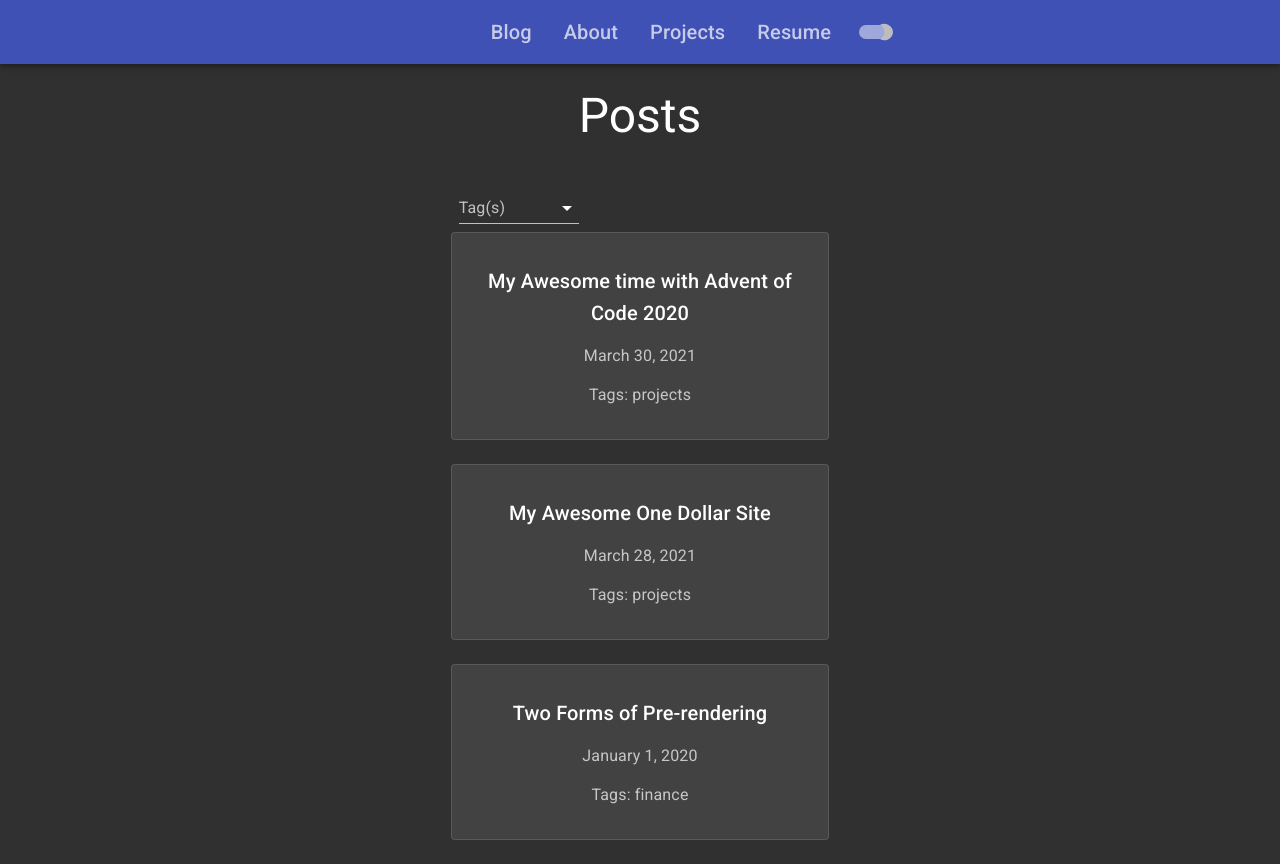
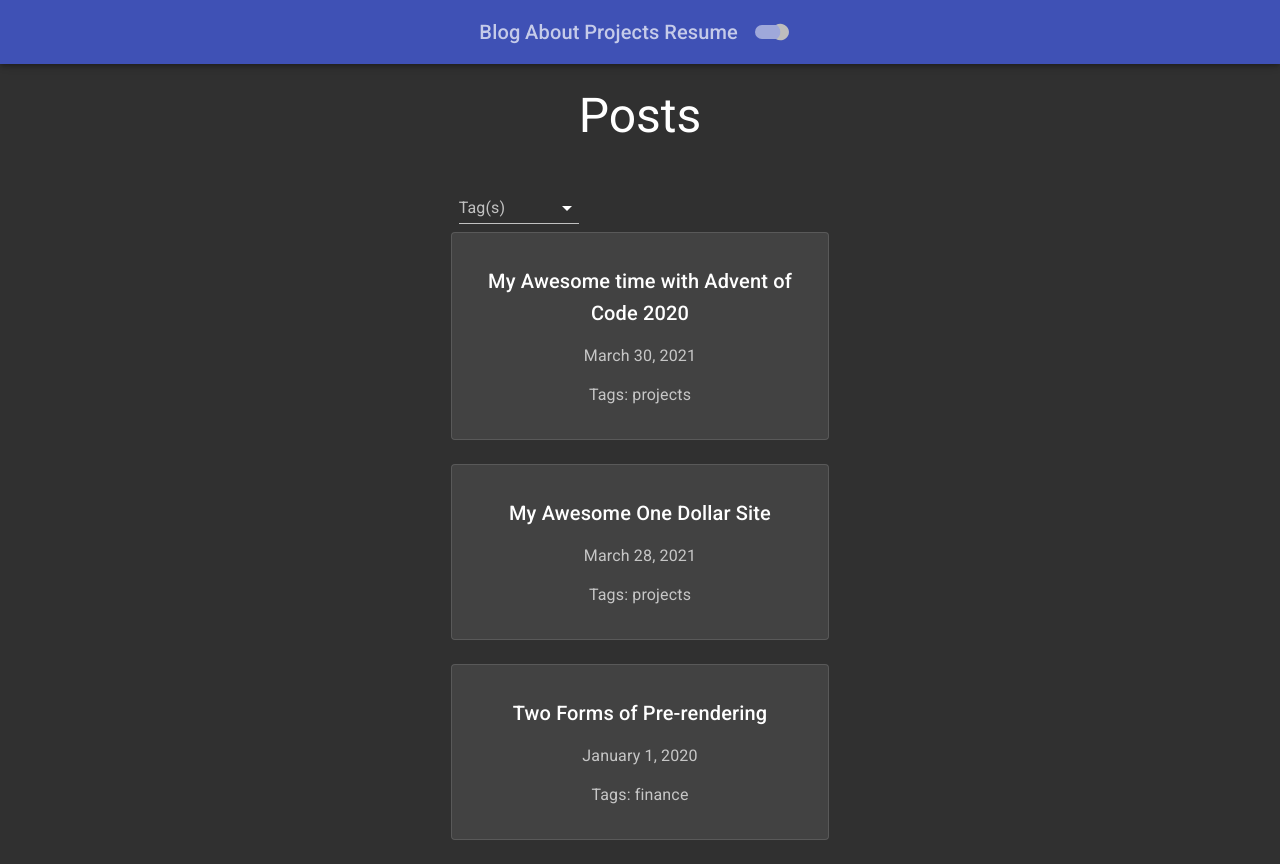
Before and after one commit to yeungalan0/site-monorepo, a Next.js app: page /blog in a window 1280 px wide. Built offline with nearby package versions, Linux system fonts and the light colour scheme.

Commit message:
Improves mobile UI design

```diff
--- a/src/layout.tsx
+++ b/src/layout.tsx
@@ -188,7 +188,7 @@ export function TopBar(): JSX.Element {
     <HideOnScroll>
       <AppBar position="sticky" data-cy="top-bar">
         <DefaultGridLayout>
-          <Toolbar>
+          <Toolbar className={classes.toolbar}>
             <Typography
               color="textSecondary"
               variant="h6"
--- a/src/style.ts
+++ b/src/style.ts
@@ -3,8 +3,6 @@ import { darkTheme as theme } from "./theme";
 
 const useStyles = makeStyles(() => ({
   topic: {
-    paddingLeft: theme.spacing(2),
-    paddingRight: theme.spacing(2),
     [theme.breakpoints.down("sm")]: {
       paddingLeft: theme.spacing(1),
       paddingRight: theme.spacing(1),
@@ -13,6 +11,9 @@ const useStyles = makeStyles(() => ({
       color: theme.palette.text.primary,
       textDecoration: "underline",
     },
+  },
+  toolbar: {
+    justifyContent: "space-evenly",
   },
   title: {
     padding: theme.spacing(3),
```
